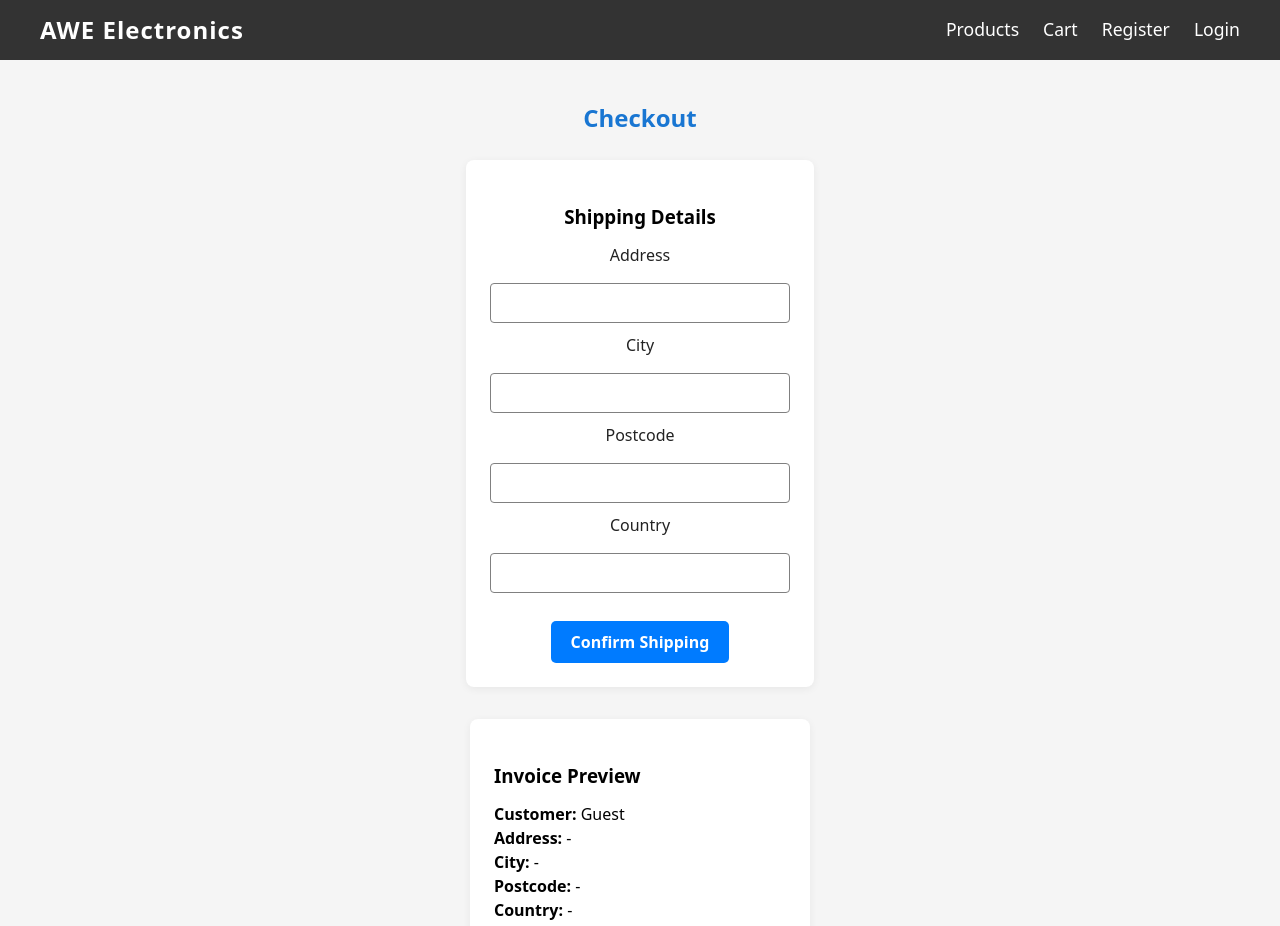
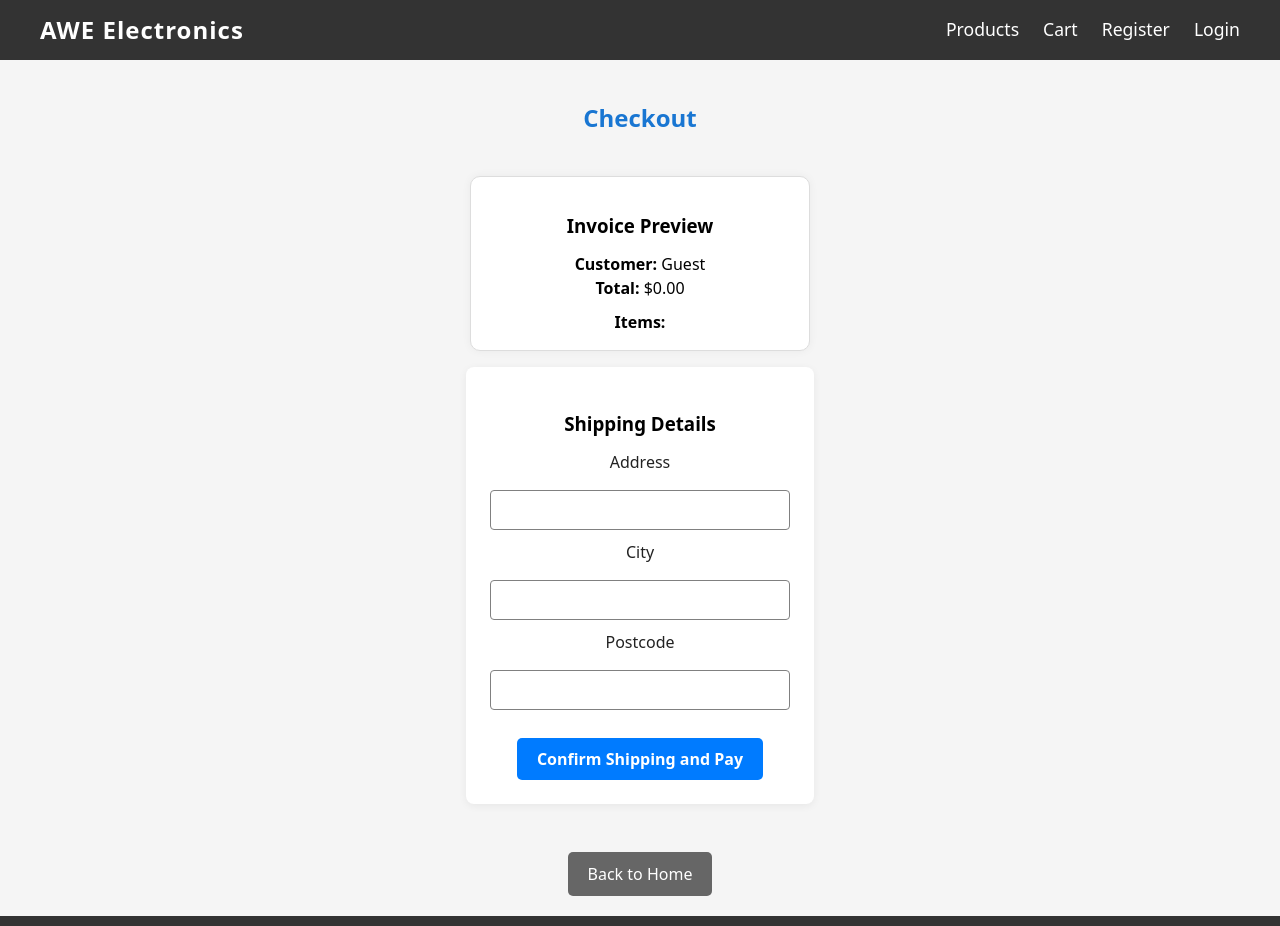
Before and after one commit to LuongNhatMinhNguyen/SWE30003_Assignment-3, a React (Vite) app: page /checkout in a window 1280 px wide. Shown: the top 926 px of the page. Built offline with nearby package versions, Linux system fonts and the light colour scheme.

Commit message:
Receipt and Checkout css

```diff
--- a/src/pages/Checkout/Checkout.tsx
+++ b/src/pages/Checkout/Checkout.tsx
@@ -13,7 +13,6 @@ interface ShippingInfo {
   address: string;
   city: string;
   postcode: string;
-  country: string;
 }
 
 interface LocationState {
@@ -30,7 +29,6 @@ const Checkout = () => {
     address: "",
     city: "",
     postcode: "",
-    country: "",
   });
   const [submitted, setSubmitted] = useState(false);
   const [customer, setCustomer] = useState<Customer | null>(null);
@@ -49,7 +47,6 @@ const Checkout = () => {
         address: foundCustomer.address || "",
         city: foundCustomer.city || "",
         postcode: foundCustomer.postcode || "",
-        country: foundCustomer.country || "",
       });
     }
 
@@ -71,7 +68,7 @@ const Checkout = () => {
   const handleSubmit = (e: FormEvent) => {
     e.preventDefault();
 
-    if (!shipping.address || !shipping.city || !shipping.postcode || !shipping.country) {
+    if (!shipping.address || !shipping.city || !shipping.postcode) {
       alert("Please fill in all shipping details.");
       return;
     }
@@ -121,29 +118,9 @@ const Checkout = () => {
       )}
 
       <h2 className="checkout-heading">Checkout</h2>
-
-      {!submitted ? (
-        <>
-          <form className="shipping-form" onSubmit={handleSubmit}>
-            <h3>Shipping Details</h3>
-            <label className="checkout-label" htmlFor="address">Address</label>
-            <input className="checkout-input" id="address" name="address" type="text" value={shipping.address} onChange={handleChange} />
-            <label className="checkout-label" htmlFor="city">City</label>
-            <input className="checkout-input" id="city" name="city" type="text" value={shipping.city} onChange={handleChange} />
-            <label className="checkout-label" htmlFor="postcode">Postcode</label>
-            <input className="checkout-input" id="postcode" name="postcode" type="text" value={shipping.postcode} onChange={handleChange} />
-            <label className="checkout-label" htmlFor="country">Country</label>
-            <input className="checkout-input" id="country" name="country" type="text" value={shipping.country} onChange={handleChange} />
-            <button className="checkout-button" type="submit">Confirm Shipping</button>
-          </form>
-
           <div className="receipt-container">
             <h3>Invoice Preview</h3>
             <div><strong>Customer:</strong> {customer?.name || customer?.email || 'Guest'}</div>
-            <div><strong>Address:</strong> {shipping.address || '-'}</div>
-            <div><strong>City:</strong> {shipping.city || '-'}</div>
-            <div><strong>Postcode:</strong> {shipping.postcode || '-'}</div>
-            <div><strong>Country:</strong> {shipping.country || '-'}</div>
             <div><strong>Total:</strong> ${total.toFixed(2)}</div>
             <div style={{ marginTop: 10 }}>
               <strong>Items:</strong>
@@ -156,36 +133,16 @@ const Checkout = () => {
               </ul>
             </div>
           </div>
-        </>
-      ) : (
-        <>
-          <div className="receipt-container">
-            <h3>Receipt</h3>
-            <div><strong>Receipt ID:</strong> {receipt?.id}</div>
-            <div><strong>Order ID:</strong> {order?.id}</div>
-            <div><strong>Date:</strong> {new Date(order!.date).toLocaleString()}</div>
-            <div><strong>Total:</strong> ${receipt!.total.toFixed(2)}</div>
-            <div><strong>Customer:</strong> {customer?.name || customer?.email || receipt!.customerId}</div>
-            <div><strong>Address:</strong> {shipping.address}</div>
-            <div style={{ marginTop: 10 }}>
-              <strong>Items:</strong>
-              <ul style={{ margin: 0, paddingLeft: 18 }}>
-                {order!.items.map((item, idx) => (
-                  <li key={idx}>
-                    {getProductName(item.productId)} (ID: {item.productId}), Quantity: {item.quantity}
-                  </li>
-                ))}
-              </ul>
-            </div>
-          </div>
-
-          <div className="confirmation-message">
-            <h3>Thank you for your purchase!</h3>
-            <p>Your order has been placed and shipping details saved.<br /><strong>Payment is simulated for this assignment.</strong></p>
-          </div>
-        </>
-      )}
-
+          <form className="shipping-form" onSubmit={handleSubmit}>
+            <h3>Shipping Details</h3>
+            <label className="checkout-label" htmlFor="address">Address</label>
+            <input className="checkout-input" id="address" name="address" type="text" value={shipping.address} onChange={handleChange} />
+            <label className="checkout-label" htmlFor="city">City</label>
+            <input className="checkout-input" id="city" name="city" type="text" value={shipping.city} onChange={handleChange} />
+            <label className="checkout-label" htmlFor="postcode">Postcode</label>
+            <input className="checkout-input" id="postcode" name="postcode" type="text" value={shipping.postcode} onChange={handleChange} />
+            <button className="checkout-button" type="submit">Confirm Shipping and Pay</button>
+          </form>
       <Link to="/" className="back-link">Back to Home</Link>
     </div>
   );
--- a/src/pages/Receipt/Receipt.css
+++ b/src/pages/Receipt/Receipt.css
@@ -0,0 +1,13 @@
+.receipt-container {
+    display: flex;
+    flex-direction: column;
+    align-items: center;
+    justify-content: center;
+    max-width: 600px;
+    margin: 1rem auto;
+    padding: 1rem;
+    border: 1px solid #ddd;
+    border-radius: 10px;
+    background-color: #fff;
+    box-shadow: 0 0 10px rgba(0, 0, 0, 0.05);
+}
--- a/src/pages/Receipt/Receipt.tsx
+++ b/src/pages/Receipt/Receipt.tsx
@@ -55,7 +55,7 @@ const ReceiptPage = () => {
       <div><strong>Address:</strong> {customer?.address || "-"}</div>
       <div style={{ marginTop: 10 }}>
         <strong>Items:</strong>
-        <ul style={{ margin: 0, paddingLeft: 18 }}>
+        <ul>
           {order.items.map((item, idx) => (
             <li key={idx}>
               {getProductName(item.productId)} (ID: {item.productId}), Quantity: {item.quantity}
```
